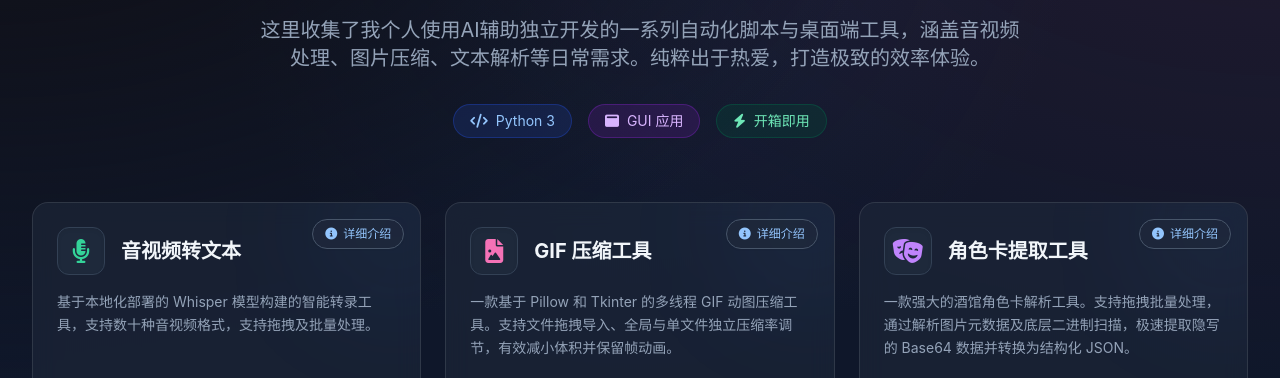
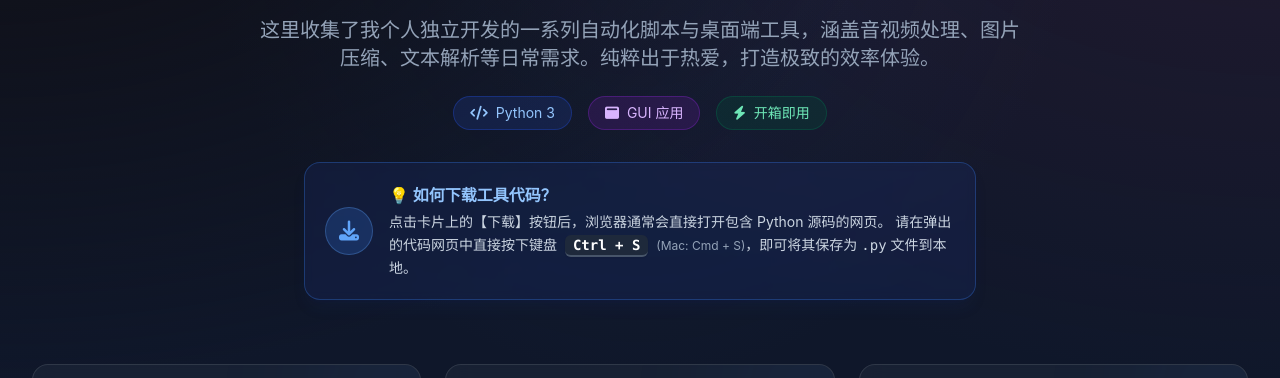
Before and after one commit to moshidi244262/Python-Tools, a plain HTML site: page index.html in a window 1280 px wide. Shown: the part 185-563 px from the top of the page. Drawn offline with nearby package versions, Linux system fonts and the light colour scheme.

Commit message:
Update index.html

```diff
--- a/index.html
+++ b/index.html
@@ -66,6 +66,10 @@
         .custom-scrollbar::-webkit-scrollbar-thumb:hover {
             background: rgba(148, 163, 184, 0.5);
         }
+        /* 键盘按键样式优化 */
+        kbd {
+            font-family: ui-monospace, SFMono-Regular, Menlo, Monaco, Consolas, "Liberation Mono", "Courier New", monospace;
+        }
     </style>
 </head>
 <body class="min-h-screen flex flex-col antialiased selection:bg-purple-500 selection:text-white">
@@ -94,13 +98,28 @@
             <h1 class="text-4xl md:text-5xl font-extrabold mb-6 tracking-tight">
                 高效实用的 <span class="gradient-text">Python 工具集</span>
             </h1>
-            <p class="text-lg md:text-xl text-slate-400 leading-relaxed mb-8">
-                这里收集了我个人使用AI辅助独立开发的一系列自动化脚本与桌面端工具，涵盖音视频处理、图片压缩、文本解析等日常需求。纯粹出于热爱，打造极致的效率体验。
+            <p class="text-lg md:text-xl text-slate-400 leading-relaxed mb-6">
+                这里收集了我个人独立开发的一系列自动化脚本与桌面端工具，涵盖音视频处理、图片压缩、文本解析等日常需求。纯粹出于热爱，打造极致的效率体验。
             </p>
-            <div class="flex flex-wrap justify-center gap-4">
+            <div class="flex flex-wrap justify-center gap-4 mb-8">
                 <span class="px-4 py-1.5 rounded-full bg-blue-900/30 text-blue-300 border border-blue-800/50 text-sm"><i class="fa-solid fa-code mr-2"></i>Python 3</span>
                 <span class="px-4 py-1.5 rounded-full bg-purple-900/30 text-purple-300 border border-purple-800/50 text-sm"><i class="fa-solid fa-window-maximize mr-2"></i>GUI 应用</span>
                 <span class="px-4 py-1.5 rounded-full bg-emerald-900/30 text-emerald-300 border border-emerald-800/50 text-sm"><i class="fa-solid fa-bolt mr-2"></i>开箱即用</span>
+            </div>
+
+            <!-- 新增：显眼的下载操作提示框 -->
+            <div class="bg-blue-900/20 border border-blue-500/30 rounded-2xl p-5 max-w-2xl mx-auto text-left flex flex-col sm:flex-row items-start sm:items-center gap-4 shadow-lg shadow-blue-900/10 backdrop-blur-sm">
+                <div class="w-12 h-12 rounded-full bg-blue-500/20 flex items-center justify-center shrink-0 border border-blue-400/30">
+                    <i class="fa-solid fa-download text-blue-400 text-xl"></i>
+                </div>
+                <div>
+                    <h3 class="text-blue-300 font-bold mb-1 text-base">💡 如何下载工具代码？</h3>
+                    <p class="text-slate-300 text-sm leading-relaxed">
+                        点击卡片上的【下载】按钮后，浏览器通常会直接打开包含 Python 源码的网页。
+                        请在弹出的代码网页中直接按下键盘 <kbd class="px-2 py-0.5 rounded-md bg-slate-800 border-b-2 border-slate-600 font-semibold text-white mx-1 shadow-sm">Ctrl + S</kbd>
+                        <span class="text-xs text-slate-400">(Mac: Cmd + S)</span>，即可将其保存为 <code>.py</code> 文件到本地。
+                    </p>
+                </div>
             </div>
         </div>
 
@@ -154,7 +173,7 @@
     <script>
         // 基础 GitHub 仓库路径
         const REPO_BASE = "https://github.com/moshidi244262/Python-Tools/tree/main";
-        // 如果你将来把打包好的 exe 传到了 Releases，可以改这里
+        // 下载的 raw 路径
         const DOWNLOAD_BASE = "https://github.com/moshidi244262/Python-Tools/raw/main";
 
         // 工具数据字典
@@ -355,7 +374,7 @@
             card.appendChild(glow);
 
             card.innerHTML += `
-                <!-- 新增：详细介绍按钮 (绝对定位在右上角) -->
+                <!-- 详细介绍按钮 (绝对定位在右上角) -->
                 <button onclick="openModal('${tool.id}')" class="absolute top-4 right-4 z-20 text-xs font-medium px-3 py-1.5 rounded-full bg-slate-800/80 text-blue-300 hover:bg-blue-600 hover:text-white border border-slate-600 transition-all duration-300 shadow-sm flex items-center group/btn">
                     <i class="fa-solid fa-circle-info mr-1.5 group-hover/btn:rotate-12 transition-transform"></i>详细介绍
                 </button>
@@ -452,7 +471,7 @@
                 `;
             }
 
-            // 新增：构建运行库依赖 HTML
+            // 构建运行库依赖 HTML
             let installHtml = '';
             if (tool.installCmd) {
                 installHtml = `
@@ -532,13 +551,22 @@
                 ${installHtml}
 
                 <!-- 底部按钮 -->
-                <div class="mt-8 flex flex-col sm:flex-row gap-3 pt-6 border-t border-slate-700/50">
+                <div class="mt-8 pt-6 border-t border-slate-700/50 relative">
+                    <!-- 新增：弹窗底部的下载操作小提示 -->
+                    <div class="mb-4 text-center">
+                        <p class="text-xs text-slate-400 inline-block bg-slate-800/60 px-3 py-1.5 rounded-full border border-slate-700">
+                            <i class="fa-solid fa-circle-exclamation text-yellow-500 mr-1"></i>
+                            点击下载后如打开纯代码网页，请按 <kbd class="px-1.5 py-0.5 rounded bg-slate-900 border border-slate-600 text-slate-200 mx-0.5 font-mono shadow-inner">Ctrl + S</kbd> 即可保存
+                        </p>
+                    </div>
+                    <div class="flex flex-col sm:flex-row gap-3">
                         <a href="${sourceUrl}" target="_blank" class="flex-1 px-5 py-3 rounded-xl bg-slate-700 hover:bg-slate-600 text-white font-medium transition-colors border border-slate-500 flex items-center justify-center text-center">
                             <i class="fa-brands fa-github mr-2"></i>去 GitHub 查看源码
                         </a>
                         <a href="${downloadUrl}" target="_blank" class="flex-1 px-5 py-3 rounded-xl bg-blue-600 hover:bg-blue-500 text-white font-medium transition-colors shadow-lg shadow-blue-900/30 flex items-center justify-center text-center">
                             <i class="fa-solid fa-download mr-2"></i>直接下载该工具脚本
                         </a>
+                    </div>
                 </div>
             `;
 
```
Lines whose indentation alone changed are shown as unchanged.
